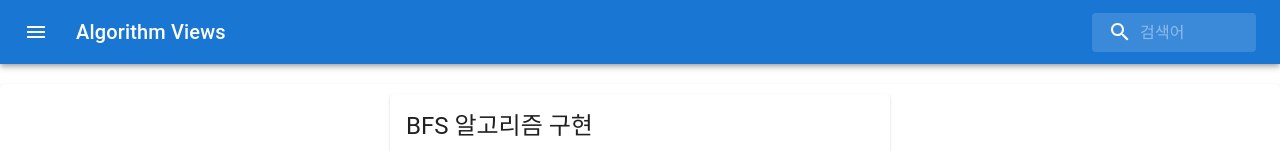
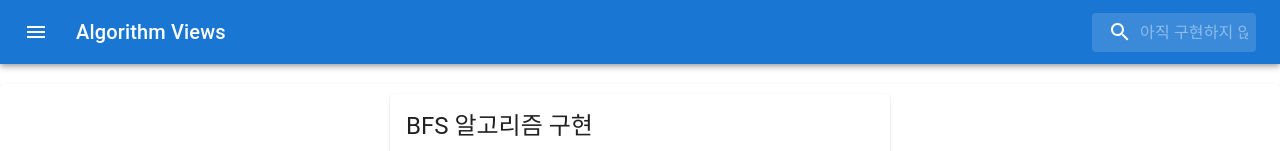
Before and after one commit to choewy/data-structures-and-algorithm, a React (Create React App) app in the folder 04-views/: page / in a window 1280 px wide. Shown: the top 151 px of the page. Built offline with nearby package versions, Linux system fonts and the light colour scheme.

Commit message:
검색 기능 아직 미구현이라고 알림

```diff
--- a/04-views/src/components/commons/NavBar.js
+++ b/04-views/src/components/commons/NavBar.js
@@ -84,7 +84,7 @@ const NavBar = (props) => {
           </div>
           <InputBase
             className={classes.searchInputBase}
-            placeholder="검색어"
+            placeholder="아직 구현하지 않았습니다."
             inputProps={{ 'aria-label': 'search' }}
             sx={{ color: '#fff' }} />
         </div>
```
